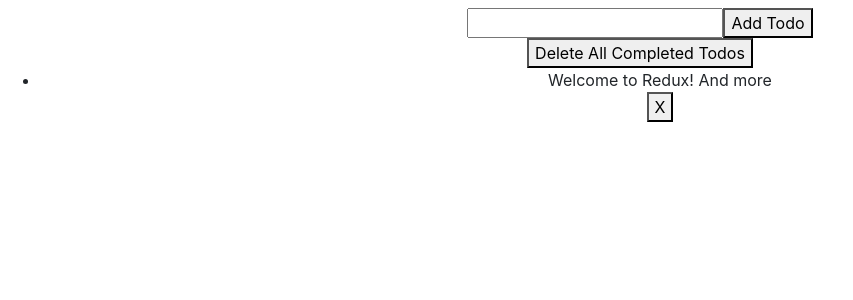
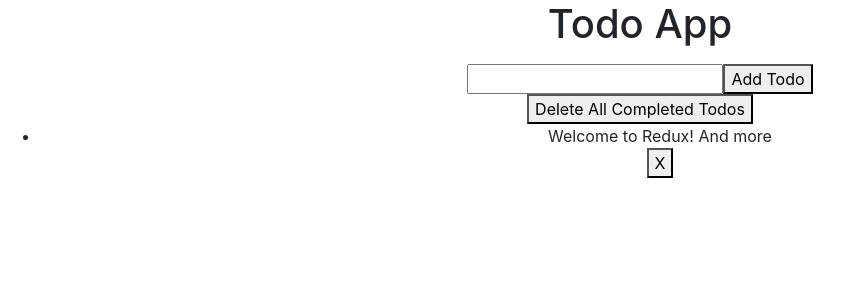
Before and after one commit to Dilstom/Redux_1-Todo, a React (Create React App) app in the folder todo/: page / in a window 1280 px wide. Shown: the top 300 px of the page, without its empty margins (0-853 px from the left). Built offline with nearby package versions, Linux system fonts and the light colour scheme.

Commit message:
add title

```diff
--- a/todo/src/App.js
+++ b/todo/src/App.js
@@ -26,7 +26,7 @@
  render() {
   return (
    <div className="App">
-    <h1>{this.props.titleOne}</h1>
+    <h1 className="mb-3">{this.props.titleOne}</h1>
     <TodoInput />
     <TodoList />
    </div>
@@ -36,7 +36,7 @@
 
 function mapStateToProps(state) {
  console.log(state);
- //  return { titleOne: state.title };
+ return { titleOne: 'Todo App' };
 }
 
 export default connect(mapStateToProps)(App);
```
